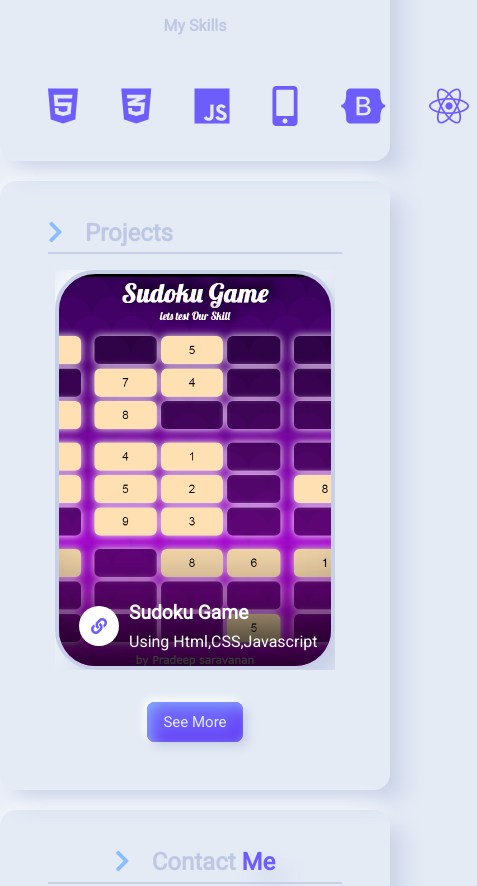
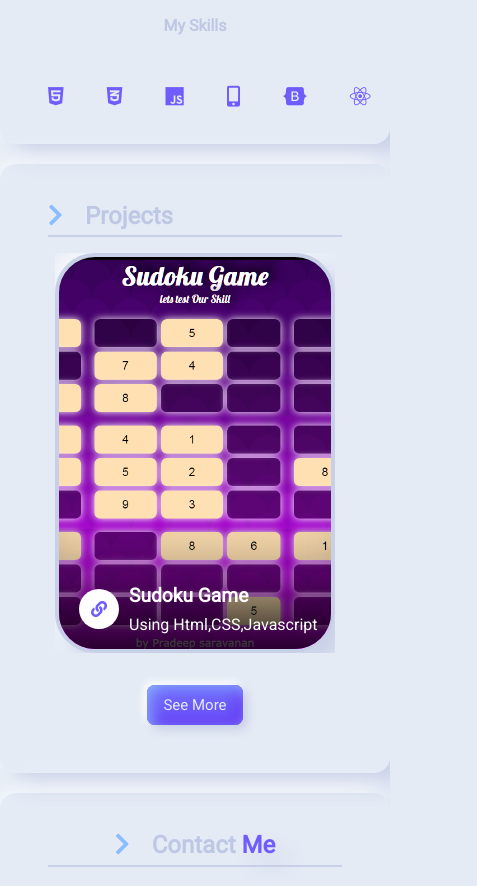
Before and after one commit to developerpradeepofficial/neuomorphic-Portfolio, a plain HTML site: page index.html in a window 390 px wide. Shown: the part 1274-2160 px from the top of the page, 477 px wide, since content can reach past the window. Drawn offline with Linux system fonts and the light colour scheme.

Commit message:
Update style.css

```diff
--- a/style.css
+++ b/style.css
@@ -79,6 +79,7 @@ body {
   line-height: 1.6;
   color: var(--greyLight-3);
   /* text-shadow: 0 0 1px var(--primary); */
+  overflow-x: hidden;
 }
 img {
   object-fit: cover;
@@ -801,7 +802,7 @@ textarea {
   }
 
   .skill-list span > i {
-    font-size: calc(var(--fs-800) - 1rem);
+    font-size: calc(var(--fs-700) - 0.2rem);
   }
 
   /* COntact Me */
```
